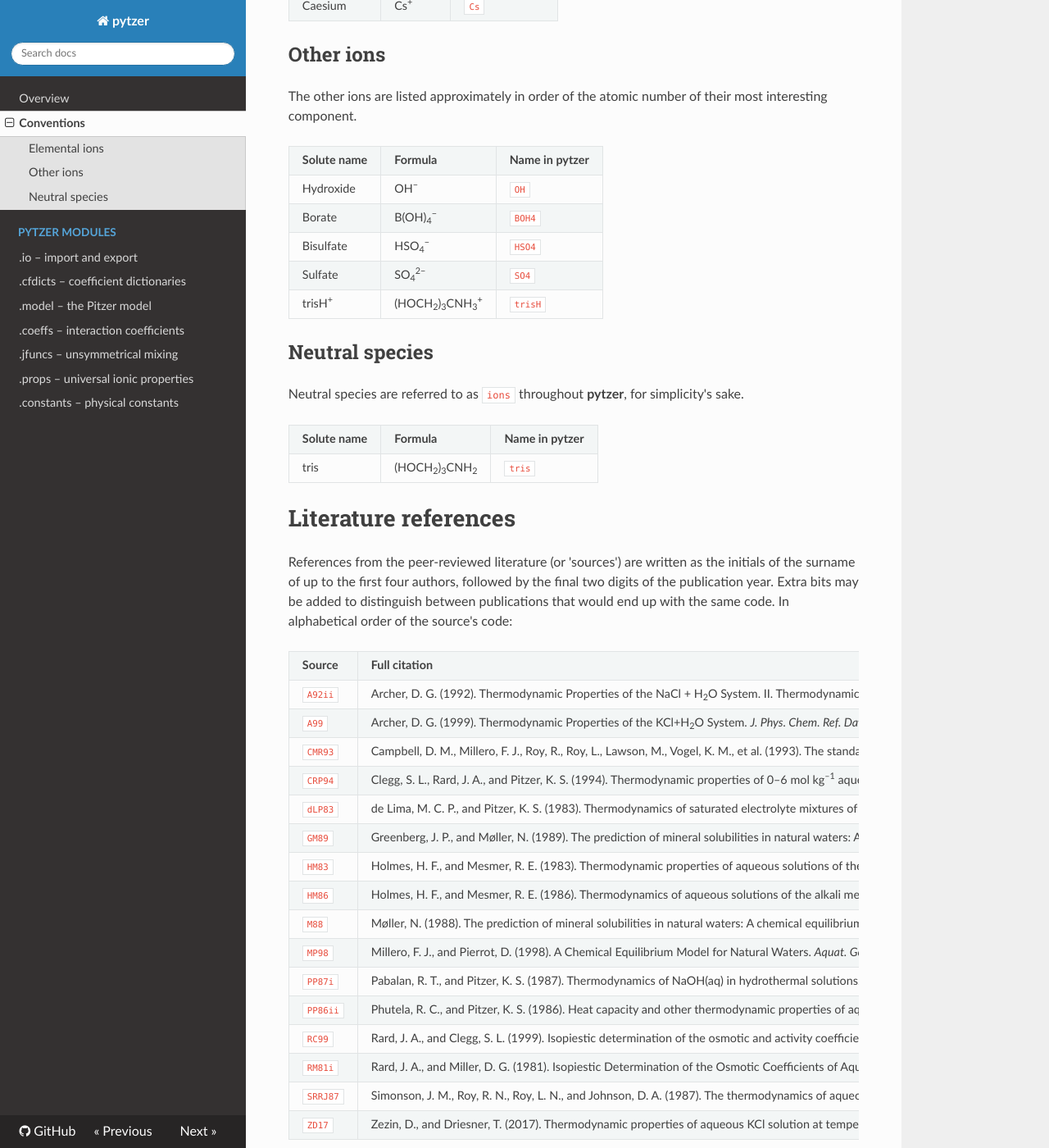
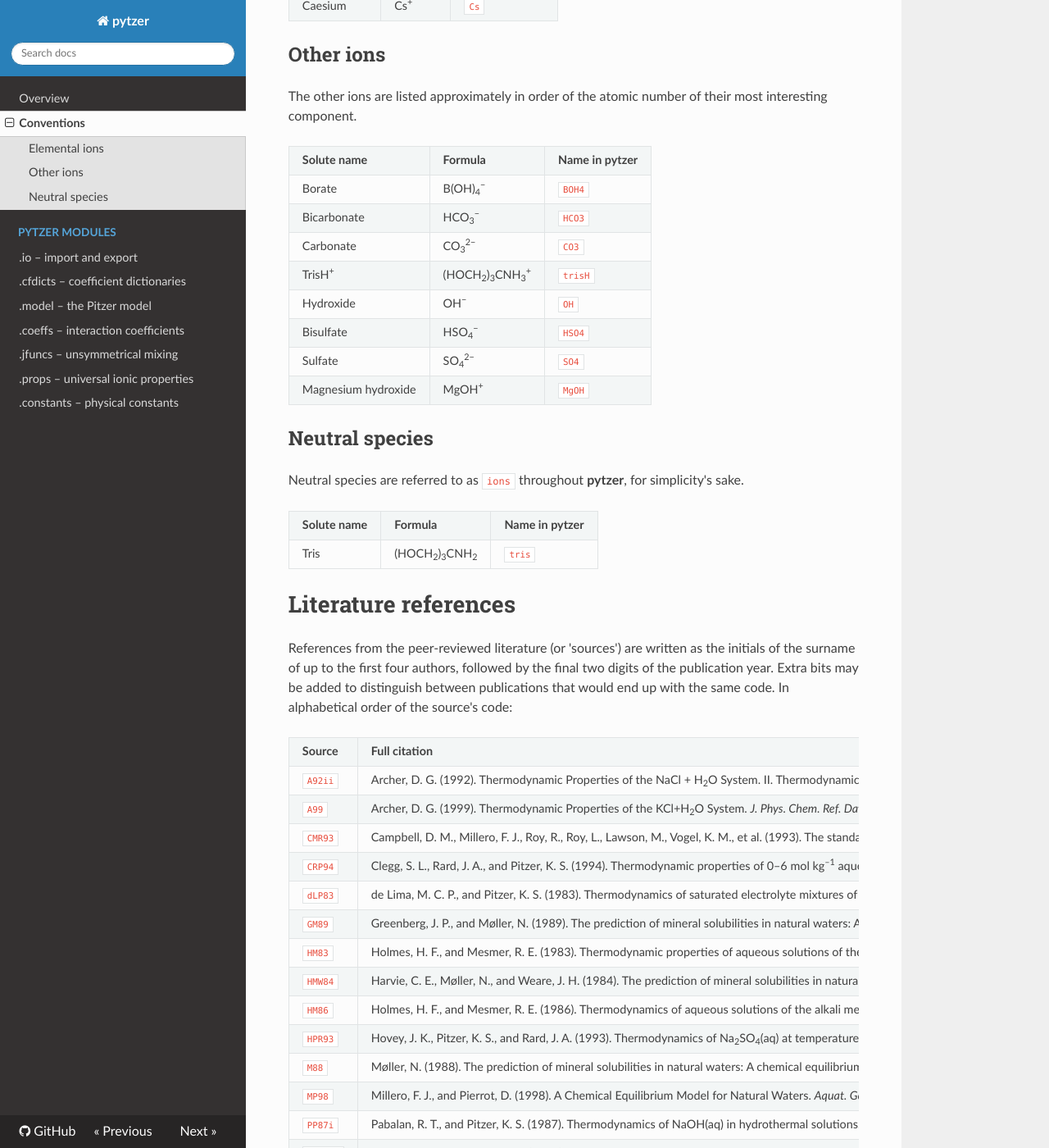
Before and after one commit to mvdh7/pytzer, an MkDocs documentation site: the page built from docs/name-conventions.md, in a window 1280 px wide and 1400 px high, scrolled down 867 px. Shown: the whole window at 82% size. Built offline with MkDocs 1.6.1, drawn with Linux system fonts in a browser that asks for light colours; nearby versions of some CDN libraries; some of the changed text lies outside the part shown.

Commit message:
Added HPR93 term

```diff
--- a/docs/name-conventions.md
+++ b/docs/name-conventions.md
@@ -45,11 +45,14 @@ The other ions are listed approximately in order of the atomic number of their m
 <td><strong>Formula</strong></td>
 <td><strong>Name in pytzer</strong></td>
 
+</tr><tr><td>Borate</td> <td>B(OH)<sub>4</sub><sup>−</sup></td> <td><code>BOH4</code></td>
+</tr><tr><td>Bicarbonate</td> <td>HCO<sub>3</sub><sup>−</sup></td> <td><code>HCO3</code></td>
+</tr><tr><td>Carbonate</td> <td>CO<sub>3</sub><sup>2−</sup></td> <td><code>CO3</code></td>
+</tr><tr><td>TrisH<sup>+</sup></td> <td>(HOCH<sub>2</sub>)<sub>3</sub>CNH<sub>3</sub><sup>+</sup></td> <td><code>trisH</code></td>
 </tr><tr><td>Hydroxide</td> <td>OH<sup>−</sup></td> <td><code>OH</code></td>
-</tr><tr><td>Borate</td> <td>B(OH)<sub>4</sub><sup>−</sup></td> <td><code>BOH4</code></td>
 </tr><tr><td>Bisulfate</td> <td>HSO<sub>4</sub><sup>−</sup></td> <td><code>HSO4</code></td>
 </tr><tr><td>Sulfate</td> <td>SO<sub>4</sub><sup>2−</sup></td> <td><code>SO4</code></td>
-</tr><tr><td>trisH<sup>+</sup></td> <td>(HOCH<sub>2</sub>)<sub>3</sub>CNH<sub>3</sub><sup>+</sup></td> <td><code>trisH</code></td>
+</tr><tr><td>Magnesium hydroxide</td> <td>MgOH<sup>+</sup></td> <td><code>MgOH</code></td>
 
 </tr></table>
 
@@ -63,7 +66,7 @@ Neutral species are referred to as `ions` throughout **pytzer**, for simplicity'
 <td><strong>Formula</strong></td>
 <td><strong>Name in pytzer</strong></td>
 
-</tr><tr><td>tris</td> <td>(HOCH<sub>2</sub>)<sub>3</sub>CNH<sub>2</sub></td> <td><code>tris</code></td>
+</tr><tr><td>Tris</td> <td>(HOCH<sub>2</sub>)<sub>3</sub>CNH<sub>2</sub></td> <td><code>tris</code></td>
 
 </tr></table>
 
@@ -98,8 +101,14 @@ References from the peer-reviewed literature (or 'sources') are written as the i
 <td><code>HM83</code></td>
 <td>Holmes, H. F., and Mesmer, R. E. (1983). Thermodynamic properties of aqueous solutions of the alkali metal chlorides to 250 °C. <i>J. Phys. Chem.</i> 87, 1242–1255. <a href="https://doi.org/10.1021/j100230a030">doi:10.1021/j100230a030</a>.</td></tr><tr>
 
+<td><code>HMW84</code></td>
+<td>Harvie, C. E., Møller, N., and Weare, J. H. (1984). The prediction of mineral solubilities in natural waters: The Na-K-Mg-Ca-H-Cl-SO<sub>4</sub>-OH-HCO<sub>3</sub>-CO<sub>3</sub>-CO<sub>2</sub>-H<sub>2</sub>O system to high ionic strengths at 25°C. <i>Geochim. Cosmochim. Acta</i> 48, 723–751. <a href="https://doi.org/10.1016/0016-7037(84)90098-X">doi:10.1016/0016-7037(84)90098-X</a>.</td></tr><tr>
+
 <td><code>HM86</code></td>
 <td>Holmes, H. F., and Mesmer, R. E. (1986). Thermodynamics of aqueous solutions of the alkali metal sulfates. <i>J. Solution Chem.</i> 15, 495–517. <a href="https://doi.org/10.1007/BF00644892">doi:10.1007/BF00644892</a>.</td></tr><tr>
+
+<td><code>HPR93</code></td>
+<td>Hovey, J. K., Pitzer, K. S., and Rard, J. A. (1993). Thermodynamics of Na<sub>2</sub>SO<sub>4</sub>(aq) at temperatures <i>T</i> from 273 K to 373 K and of {(1-<i>y</i>)H<sub>2</sub>SO<sub>4</sub>+<i>y</i>Na<sub>2</sub>SO<sub>4</sub>}(aq) at <i>T</i> = 298.15 K.  <a href="https://doi.org/10.1006/jcht.1993.1016">doi:10.1006/jcht.1993.1016</a>.</td></tr><tr>
 
 <td><code>M88</code></td>
 <td>Møller, N. (1988). The prediction of mineral solubilities in natural waters: A chemical equilibrium model for the Na-Ca-Cl-SO<sub>4</sub>-H<sub>2</sub>O system, to high temperature and concentration. <i>Geochim. Cosmochim. Acta</i> 52, 821–837. <a href="https://doi.org/10.1016/0016-7037(88)90354-7">doi:10.1016/0016-7037(88)90354-7</a>.</td></tr><tr>
@@ -122,6 +131,9 @@ References from the peer-reviewed literature (or 'sources') are written as the i
 <td><code>SRRJ87</code></td>
 <td>Simonson, J. M., Roy, R. N., Roy, L. N., and Johnson, D. A. (1987). The thermodynamics of aqueous borate solutions I. Mixtures of boric acid with sodium or potassium borate and chloride. <i>J. Solution Chem.</i> 16, 791–803. <a href="https://doi.org/10.1007/BF00650749">doi:10.1007/BF00650749</a>.</td></tr><tr>
 
+<td><code>WM13</code></td>
+<td>Waters, J. F., and Millero, F. J. (2013). The free proton concentration scale for seawater pH. <i>Mar. Chem.</i> 149, 8–22. <a href="https://doi.org/10.1016/j.marchem.2012.11.003">doi:10.1016/j.marchem.2012.11.003</a>.</td></tr><tr>
+
 <td><code>ZD17</code></td>
 <td>Zezin, D., and Driesner, T. (2017). Thermodynamic properties of aqueous KCl solution at temperatures to 600 K, pressures to 150 MPa, and concentrations to saturation. <i>Fluid Phase Equilib.</i> 453, 24–39. <a href="https://doi.org/10.1016/j.fluid.2017.09.001">doi:10.1016/j.fluid.2017.09.001</a>.</td>
 
```
Also changed, not shown: 1 other file.
